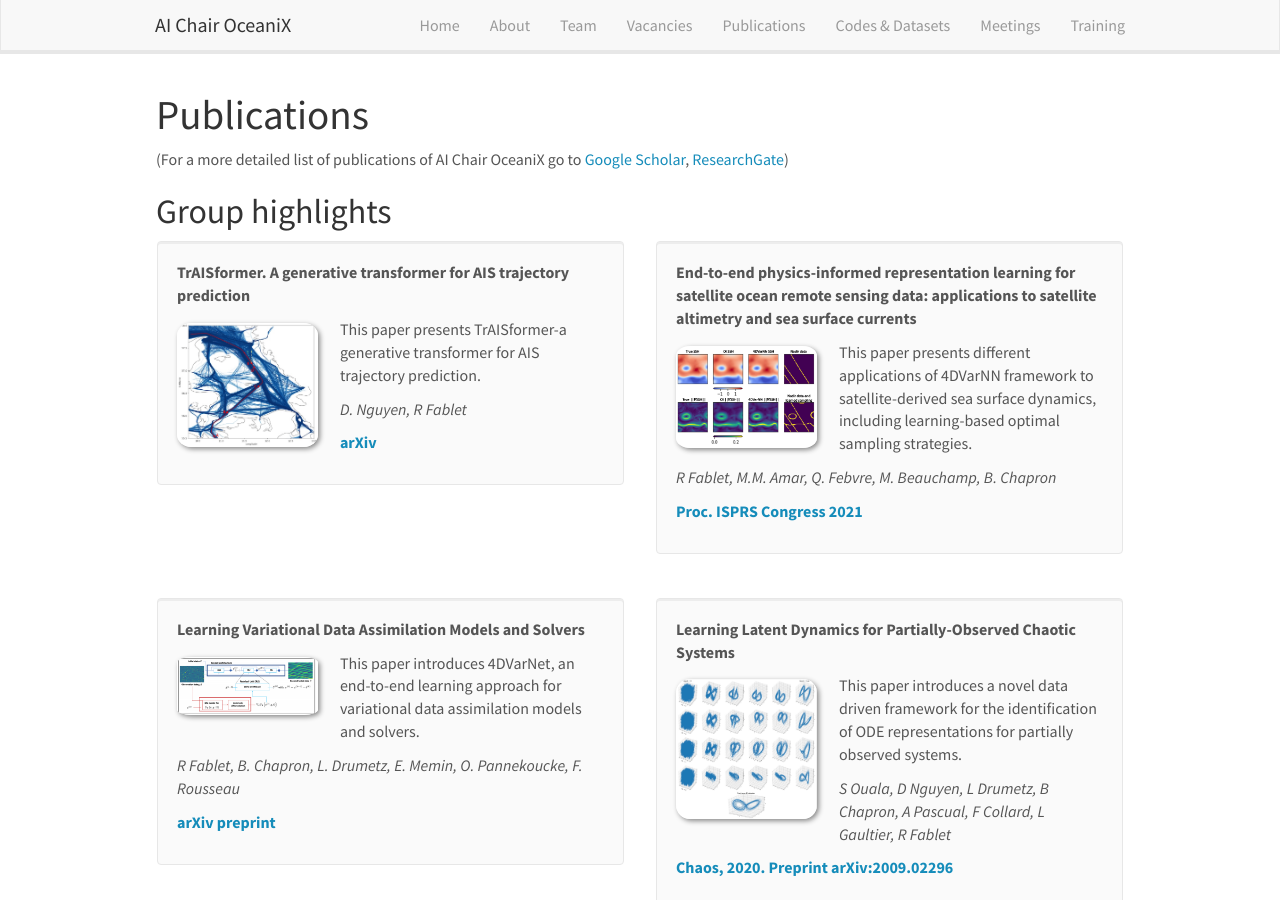
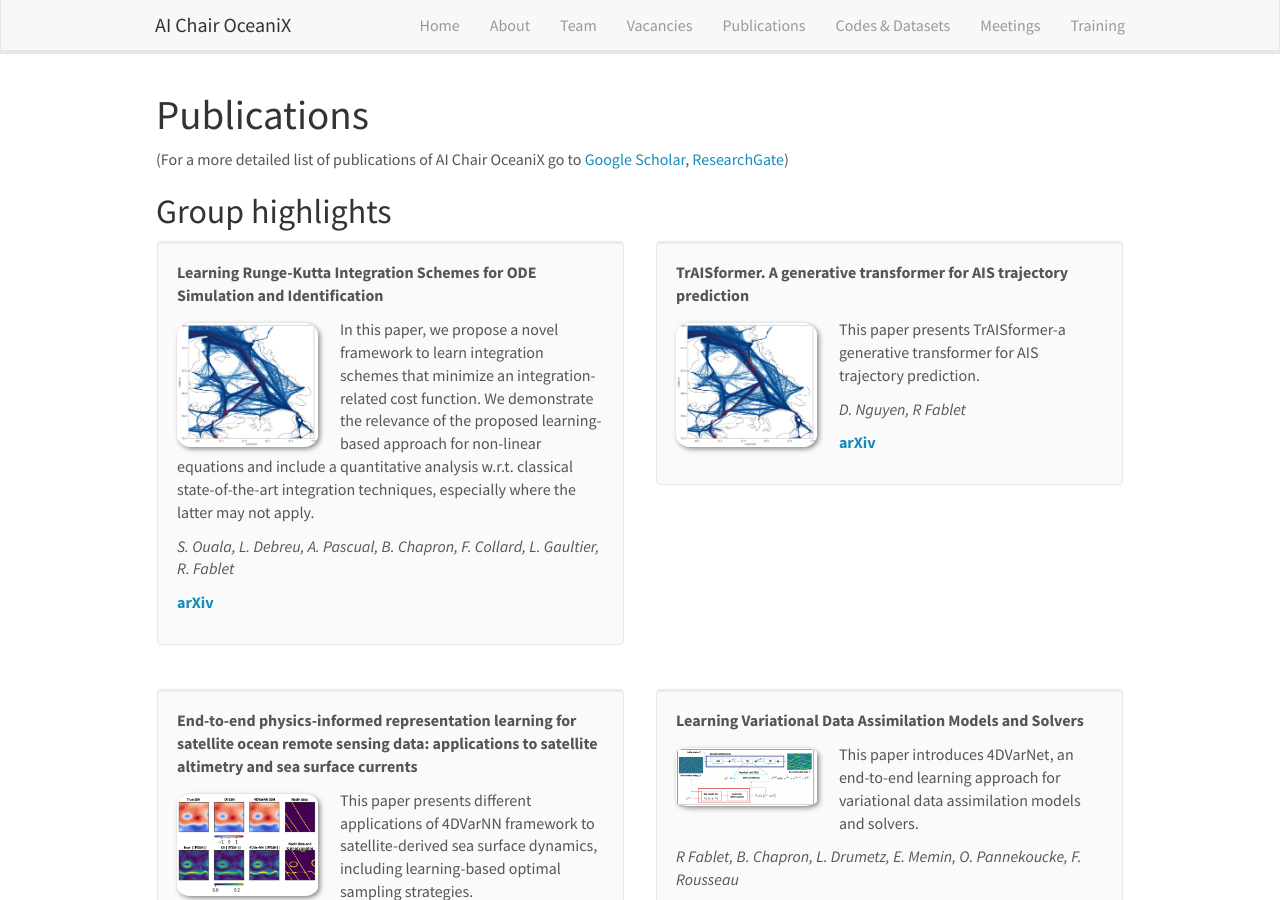
Before and after one commit to CIA-Oceanix/CIA-Oceanix.github.io, a Jekyll site: the page built from _pages/publications.md, in a window 1280 px wide and 900 px high. Built offline with Jekyll 4.4.1, drawn with Linux system fonts in a browser that asks for light colours; nearby versions of some CDN libraries.

Commit message:
Update publist.yml

```diff
--- a/_data/publist.yml
+++ b/_data/publist.yml
@@ -1,3 +1,13 @@
+- title: "Learning Runge-Kutta Integration Schemes for ODE Simulation and Identification"
+  image: figTrAISformer.jpg
+  description:  In this paper, we propose a novel framework to learn integration schemes that minimize an integration-related cost function. We demonstrate the relevance of the proposed learning-based approach for non-linear equations and include a quantitative analysis w.r.t. classical state-of-the-art integration techniques, especially where the latter may not apply.
+  authors: S. Ouala, L. Debreu, A. Pascual, B. Chapron, F. Collard, L. Gaultier, R. Fablet
+  link:
+    url: https://arxiv.org/abs/2105.04999
+    display:  arXiv
+  highlight: 1
+  news2:
+
 - title: "TrAISformer. A generative transformer for AIS trajectory prediction"
   image: figTrAISformer.jpg
   description:  This paper presents TrAISformer-a generative transformer for AIS trajectory prediction.
```
